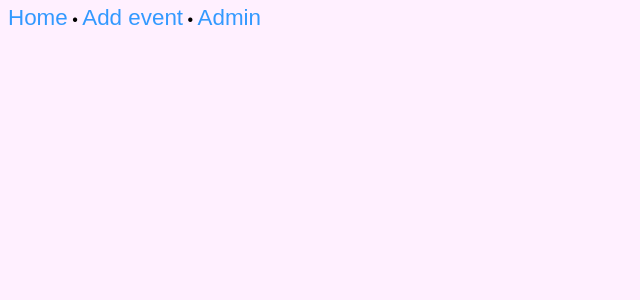
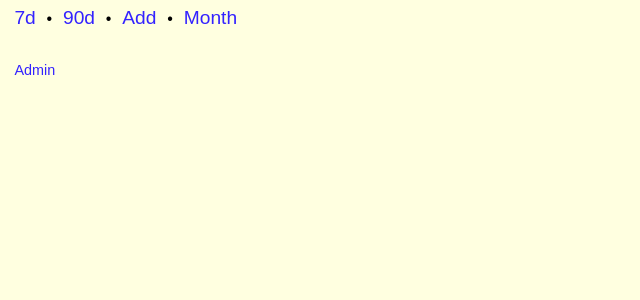
Before and after one commit to heitorchang/gratitude, a Django app: page / in a window 1280 px wide. Shown: the top 300 px of the page, without its empty margins (0-640 px from the left). Run offline with Django 4.2, Linux system fonts and the light colour scheme; data that the repository does not hold is empty.

Commit message:
style event

```diff
--- a/events/forms.py
+++ b/events/forms.py
@@ -9,7 +9,7 @@ class DateInput(forms.DateInput):
 
 class EventForm(forms.Form):
     event_day = forms.DateField(widget=DateInput, initial=datetime.now().strftime('%Y-%m-%d'))
-    event_type = forms.ModelChoiceField(queryset=EventType.objects.all())
+    event_type = forms.ModelChoiceField(queryset=EventType.objects.all(), initial=0)
     event_description = forms.CharField(label="Description")
     tags = forms.ModelMultipleChoiceField(queryset=Tag.objects.all(), required=False, widget=forms.SelectMultiple(attrs={'size': 8}))
     new_tags_comma_separated = forms.CharField(required=False)
--- a/events/static/events/css/style.css
+++ b/events/static/events/css/style.css
@@ -1,13 +1,22 @@
 body {
-    background-color: #fff0ff;
+    background-color: #ffffe0;
     font-family: sans-serif;
     line-height: 1.2rem;
 }
 
 a {
     text-decoration: none;
-    color: #39f;
-    font-size: 1.4rem;
+    color: #32f;
+    font-size: 1.2rem;
+}
+
+a.header-link {
+    margin: 0 0.4rem;
+}
+
+a.footer-link {
+    margin: 0 0.4rem;
+    font-size: 0.9rem;
 }
 
 ul.event-list {
@@ -16,9 +25,13 @@ ul.event-list {
     list-style-type: none;
 }
 
+span.event-day {
+    margin-top: 0.3rem;
+}
+
 li.event {
     border-bottom: 1px solid #ccc;
-    padding: 1.2rem 0;
+    padding: 0.2rem 0 1.2rem 0;
 }
 
 ul.tag-list {
@@ -32,9 +45,8 @@ li.tags {
     display: inline-block;
     background-color: #365;
     color: white;
-    padding: 0.3rem;
+    padding: 0.15rem 0.4rem;;
     border-radius: 0.3rem;
-    font-size: 0.8rem;
     margin-top: 0.5rem;
 }
 
@@ -48,7 +60,7 @@ table.event-form input {
     border: 1px solid #ccc;
 }
 
-table.event-form select {
+select {
     border-radius: 0.3em;
     padding: 0.8em;
     border: 1px solid #ccc;
@@ -62,10 +74,19 @@ table.event-form tr th {
     padding-right: 1rem;
 }
 
-input[type=submit] {
+input[type=submit], button {
     background-color: #009;
     color: white;
     border: 1px solid #002;
     padding: 1rem;
     border-radius: 0.5rem;
 }
+
+.tag-link {
+    color: white;
+    font-size: 0.8em;
+}
+
+.event-details {
+    margin-top: 0.4rem;
+}
--- a/events/templates/events/base.html
+++ b/events/templates/events/base.html
@@ -8,13 +8,15 @@
         <title>HC gratitude</title>
     </head>
     <body>
-      <a href="{% url 'events:index' %}">Home</a> &bullet;
-      <a href="{% url 'events:add' %}">Add event</a> &bullet;
-      <a href="{% url 'admin:index' %}">Admin</a>
+      <a href="{% url 'events:index' %}" class="header-link">7d</a> &bullet;
+      <a href="{% url 'events:index_days_back' 90 %}" class="header-link">90d</a> &bullet;
+      <a href="{% url 'events:add' %}" class="header-link">Add</a> &bullet;
+      <a href="{% url 'events:month_form' %}" class="header-link">Month</a>
       <div>
         {% block content %}
         {% endblock %}
       </div>
+      <a href="{% url 'admin:index' %}" class="footer-link">Admin</a>
       <br><br><br>
     </body>
 </html>
--- a/events/templates/events/index.html
+++ b/events/templates/events/index.html
@@ -4,15 +4,28 @@
 <ul class="event-list">
   {% for event in events %}
   <li class="event">
-    {{ event }}
-    &nbsp;
+    <span class="event-day">{{ event.event_day }}</span>
+    {% with ''|center:event.star_rating as range %}
+    {% for i in range %}
+    &#x2b50;
+    {% endfor %}
+    {% endwith %}
+
     <ul class="tag-list">
       {% for tag in event.tags.all %}
       <li class="tags">
-        {{ tag }}
+        {% autoescape on %}
+        <a href="{% url 'events:tag' tag %}" class="tag-link">
+          {% endautoescape %}
+          {{ tag }}
+        </a>
       </li>
       {% endfor %}
     </ul>
+    <div class="event-details">
+      {{ event.event_type }}
+      {{ event.event_description }}
+    </div>
   </li>
   {% endfor %}
 </ul>
--- a/events/urls.py
+++ b/events/urls.py
@@ -6,6 +6,9 @@ app_name = "events"
 
 urlpatterns = [
     path("", views.index, name="index"),
+    path("add", views.add, name="add"),
+    path("month_form", views.month_form, name="month_form"),
+    path("tag/<str:tag_name>", views.tag, name="tag"),
+    path("month/<int:year>/<int:month>", views.month, name="month"),
     path("<int:days_back>", views.index, name="index_days_back"),
-    path("add", views.add, name="add"),
 ]
--- a/events/views.py
+++ b/events/views.py
@@ -10,6 +10,19 @@ from .forms import EventForm
 def index(request, days_back=7):
     return render(request, "events/index.html", {
         "events": Event.objects.filter(event_day__gte=datetime.now() - timedelta(days=days_back)),
+    })
+
+
+def tag(request, tag_name):
+    return render(request, "events/index.html", {
+        "events": Event.objects.filter(event_day__gte=datetime.now() - timedelta(days=90),
+                                       tags__tag_text=tag_name),
+    })
+
+
+def month(request, year, month):
+    return render(request, "events/index.html", {
+        "events": Event.objects.filter(event_day__year=year, event_day__month=month)
     })
 
 
@@ -50,3 +63,7 @@ def add(request):
         form = EventForm()
 
     return render(request, "events/add_form.html", {'form': form})
+
+
+def month_form(request):
+    return render(request, "events/month_form.html")
```
Also changed, not shown: events/templates/events/month_form.html (added, +36 -0 lines).
